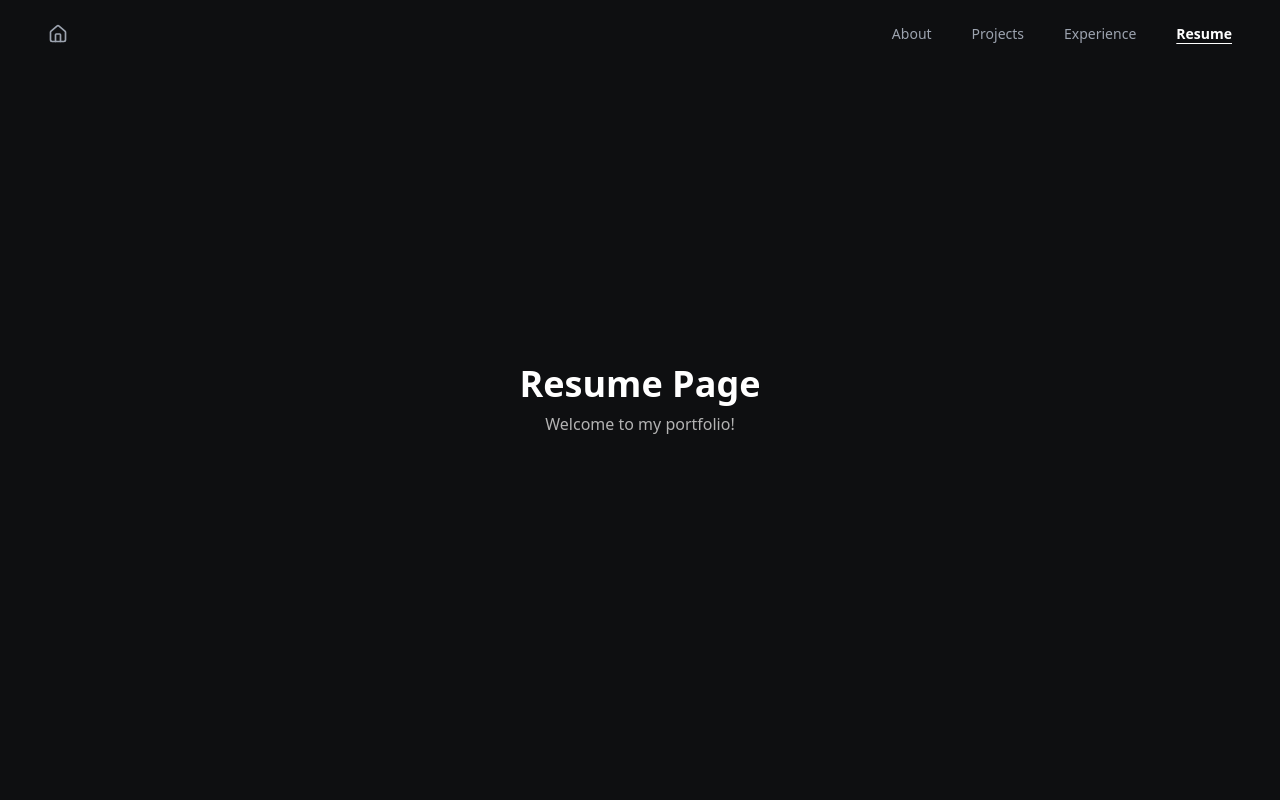
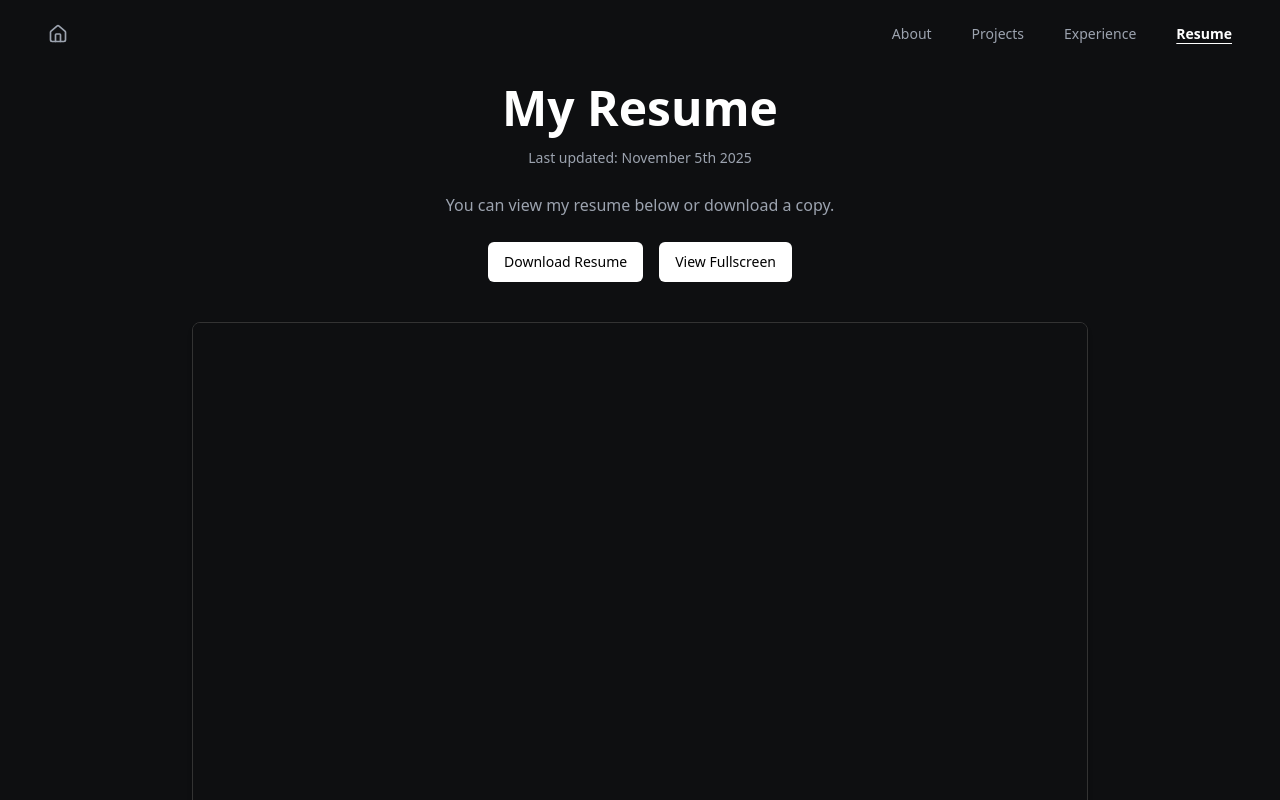
Before and after one commit to vishal-git-18/Portfolio-Website, a React (Vite) app in the folder portfolio-website/: page /resume in a window 1280 px wide. Shown: the top 800 px of the page. Built offline with nearby package versions, Linux system fonts and the light colour scheme; the HTML template or start-up script is replaced by a standard one.

Commit message:
Resume Page init

```diff
--- a/portfolio-website/src/pages/Resume.tsx
+++ b/portfolio-website/src/pages/Resume.tsx
@@ -1,8 +1,48 @@
+import { Button } from "../../src/components/ui/button";
+
 export default function Resume() {
+  const lastUpdated = "November 5th 2025"; // Update this whenever your resume changes
+
   return (
-    <div className="flex flex-col items-center justify-center min-h-screen text-center px-4">
-      <h1 className="text-4xl font-bold">Resume Page</h1>
-      <p className="text-muted-foreground mt-2">Welcome to my portfolio!</p>
+    <div className="flex flex-col items-center justify-start min-h-screen text-center px-4 py-16 mt-5">
+      {/* Page Title */}
+      <h1 className="text-4xl md:text-5xl font-bold">My Resume</h1>
+
+      {/* Last updated */}
+      <p className="text-sm text-gray-400 mt-4">Last updated: {lastUpdated}</p>
+
+      {/* Description / Download */}
+      <p className="mt-6 text-gray-400 max-w-lg leading-relaxed">
+        You can view my resume below or download a copy.
+      </p>
+
+      <div className="mt-6 flex flex-col md:flex-row gap-4 justify-center">
+        {/* Download */}
+        <a
+          href="/resume/resume.pdf"
+          download="Vishal Ravishankar.pdf"
+        >
+          <Button>Download Resume</Button>
+        </a>
+
+        {/* View Fullscreen */}
+        <a
+          href="/resume/Vishal Ravishankar.pdf"
+          target="_blank"
+          rel="noopener noreferrer"
+        >
+          <Button>View Fullscreen</Button>
+        </a>
+      </div>
+
+      {/* Embedded Resume */}
+      <div className="mt-10 w-full max-w-4xl h-[600px] md:h-[800px] border rounded-lg shadow-md overflow-hidden">
+        <iframe
+          src="/resume/Vishal Ravishankar.pdf"
+          className="w-full h-full"
+          title="Resume"
+        />
+      </div>
     </div>
   );
 }
```
Also changed, not shown: 1 other file (tests, documents, lock files or other folders).
